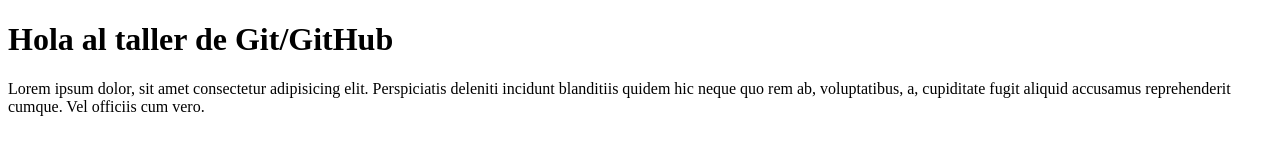
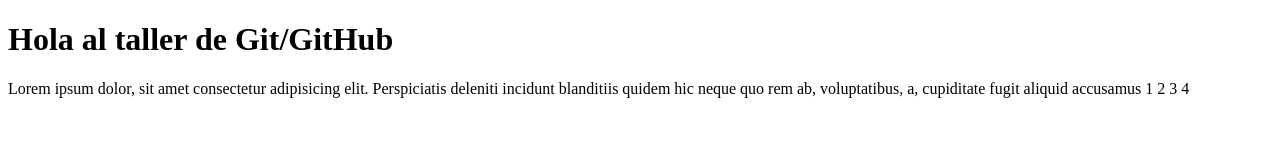
Before and after one commit to consuelopecass/tallerGitHola, a plain HTML site: page index.html in a window 1280 px wide. Drawn offline with Linux system fonts and the light colour scheme.

```diff
--- a/index.html
+++ b/index.html
@@ -10,7 +10,7 @@
 
     <h1>Hola al taller de Git/GitHub</h1>
 
-    <p>Lorem ipsum dolor, sit amet consectetur adipisicing elit. Perspiciatis deleniti incidunt blanditiis quidem hic neque quo rem ab, voluptatibus, a, cupiditate fugit aliquid accusamus reprehenderit cumque. Vel officiis cum vero.</p>
+    <p>Lorem ipsum dolor, sit amet consectetur adipisicing elit. Perspiciatis deleniti incidunt blanditiis quidem hic neque quo rem ab, voluptatibus, a, cupiditate fugit aliquid accusamus  1 2 3 4 </p>
 
     <script src="script.js"></script>
 </body>
```
